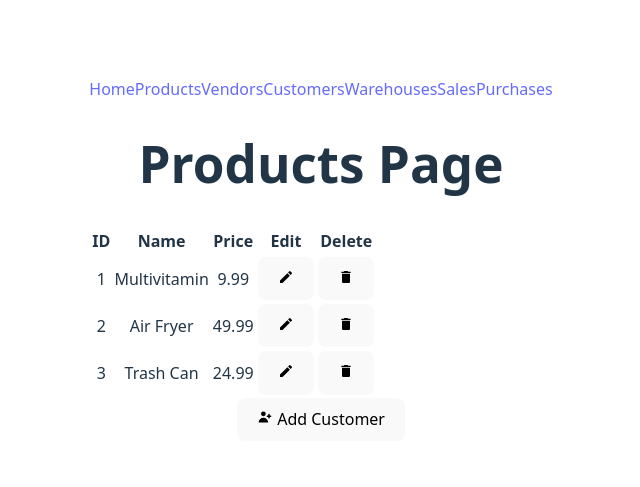
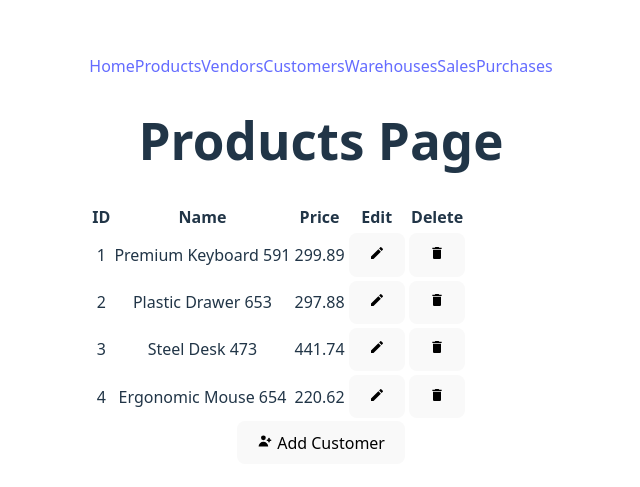
Before and after one commit to gunnarrl/coalition-warehouse, a React app in the folder frontend/: page /products in a window 1280 px wide. Shown: the part 141-628 px from the top of the page, without its empty margins (319-959 px from the left). Built offline with nearby package versions, Linux system fonts and the light colour scheme; the HTML template or start-up script is replaced by a standard one.

Commit message:
update sample product data

```diff
--- a/frontend/src/pages/ProductPage.jsx
+++ b/frontend/src/pages/ProductPage.jsx
@@ -6,10 +6,10 @@ import PopupForm from '../components/PopupForm';
 // Much of the code is reused from CustomerPage, but adapted for products.
 // The main differences are the fields we display and edit, and the API endpoints we would call (not implemented yet).
 const products = [
-    // customerName will be the combination of fname and lname in the DB. For processing, we can split it back into fname/lname when sending to the API
-    { productId: 1, productName: 'Multivitamin', listCost: 9.99 },
-    { productId: 2, productName: 'Air Fryer', listCost: 49.99 },
-    { productId: 3, productName: 'Trash Can', listCost: 24.99 },
+    { productId: 1, productName: 'Premium Keyboard 591', listCost: 299.89 },
+    { productId: 2, productName: 'Plastic Drawer 653', listCost: 297.88 },
+    { productId: 3, productName: 'Steel Desk 473', listCost: 441.74 },
+    { productId: 4, productName: 'Ergonomic Mouse 654', listCost: 220.62 },
 ];
 
 const ProductPage = () => {
```
